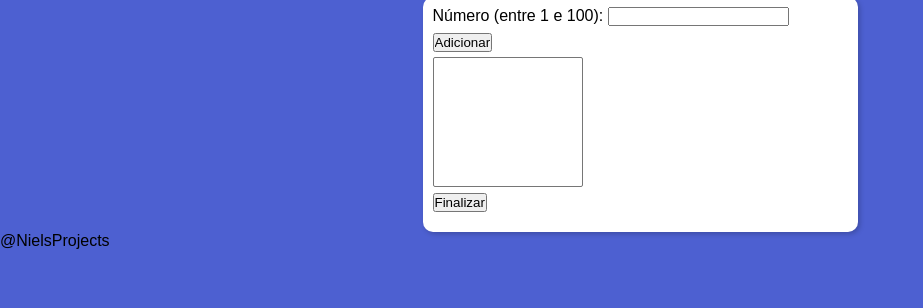
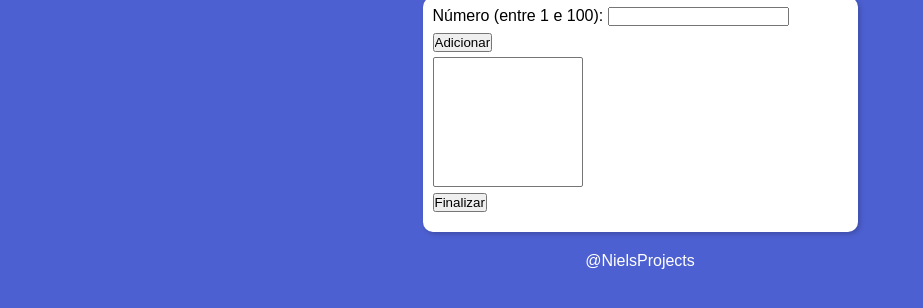
Before and after one commit to viniciussqd/Analisador-de-numeros, a plain HTML site: page index.html in a window 1280 px wide. Shown: the part 90-398 px from the top of the page, without its empty margins (0-923 px from the left). Drawn offline with Linux system fonts and the light colour scheme.

Commit message:
Ajuste no footer

```diff
--- a/style.css
+++ b/style.css
@@ -46,3 +46,9 @@ input[type=button] {
 #resultado p {
     padding-bottom: 15px;
 }
+
+footer {
+    text-align: center;
+    color: white;
+    padding: 20px;
+}
```
